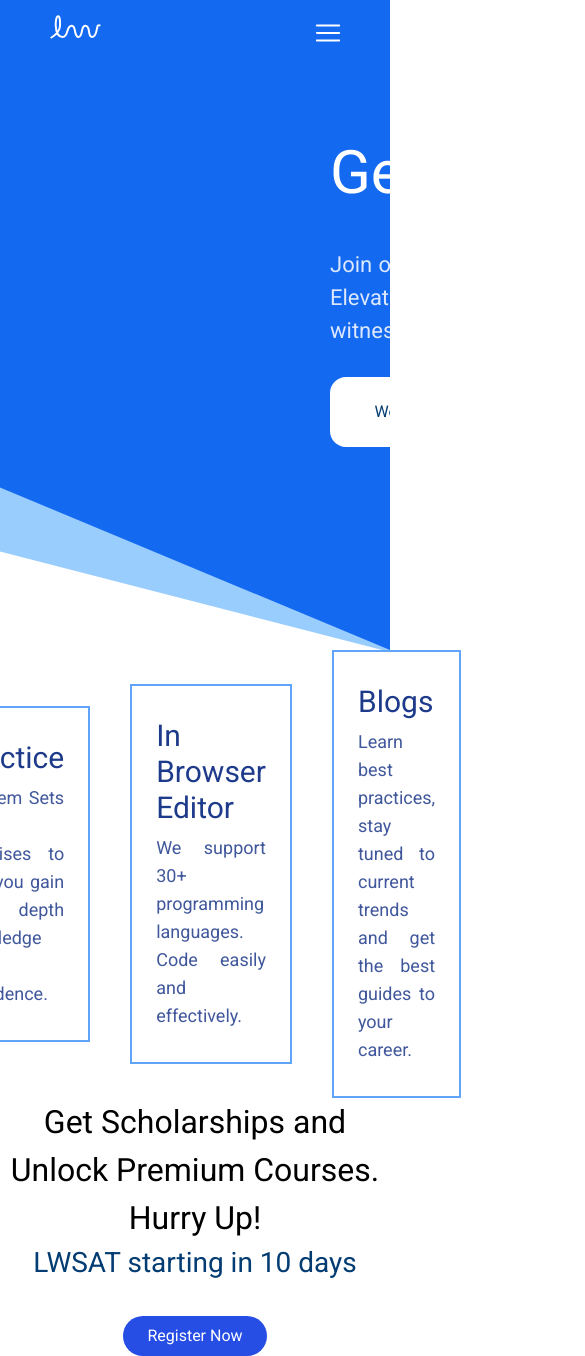
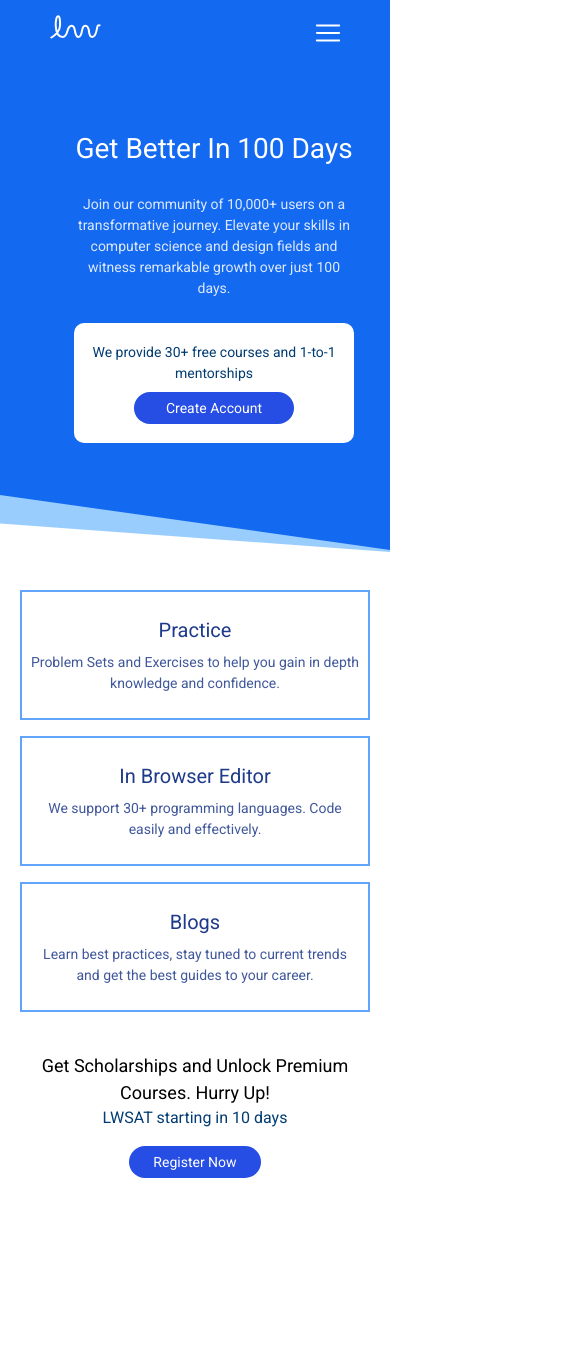
Before and after one commit to aayushi-2003/LearnWave, a React (Create React App) app: page / in a window 390 px wide. Shown: the top 1356 px of the page, 585 px wide, since content can reach past the window. After the commit the page ends 1218 px from the top, so only its background shows below. Built offline with nearby package versions, Linux system fonts and the light colour scheme.

Commit message:
Added responsiveness

```diff
--- a/src/App.js
+++ b/src/App.js
@@ -2,13 +2,15 @@ import './App.css';
 import Navbar from './Navbar';
 import Hero from './Hero';
 import Scholarship from './Scholarship';
-import { Features } from './Features';
+import {Features} from './Features';
+import Courses from './Courses';
 
 function App() {
   return (
     <div className="App">
       <Navbar/>
       <Hero/>
+      {/* <Courses/> */}
       <Features/>
       <Scholarship/>
     </div>
--- /dev/null
+++ b/src/Coursecard.js
@@ -0,0 +1,23 @@
+import React from 'react'
+
+const Coursecard = () => {
+  return (
+    <div className='relative'>
+        <div className='h-[300px] w-[300px] border-[3px] border-primary-blue rounded-xl px-[20px] py-[40px]'>
+            <h1 className='text-[25px]'>HTML and CSS</h1>
+            <p className='text-[16px]'>Learn web development from scratch with our beginner friendly HTML and CSS Course with 50+ exercises and 5 Projects.</p>
+            <p>5.5K+ Learners</p>
+            <div className='flex justify-between items-center'>
+                <h2>Free Certificate</h2>
+                <div className='flex'>
+                <h2>4.5</h2>
+                <img src="" alt="" />
+                </div>
+            </div>
+        </div>
+        <div></div>
+    </div>
+  )
+}
+
+export default Coursecard
--- /dev/null
+++ b/src/Courses.js
@@ -0,0 +1,23 @@
+import Coursecard from "./Coursecard"
+
+const Courses = () => {
+  return (
+    <div className="flex items-center justify-center flex-col pb-24 space-y-8">
+        <h1 className="text-[24px]">100+ Courses for you to choose from</h1>
+        <div className="tab-nav h-[80px] w-[1000px] bg-secondary-blue rounded-full flex items-center justify-center">
+            <ul  className="flex items-center justify-center space-x-24 text-white text-[22px]">
+                <li>Web Development</li>
+                <li>Design</li>
+                <li>Learn To Code</li>
+                <li>Data Science</li>
+            </ul>
+        </div>
+        <div className="course-cards">
+            <Coursecard/>
+
+        </div>
+    </div>
+  )
+}
+
+export default Courses
--- a/src/Features.js
+++ b/src/Features.js
@@ -1,17 +1,17 @@
 export const Features = () => {
   return (
-    <div className="flex justify-center items-center space-x-10">
-        <div className="border-2 border-blue-400 w-[350px] px-6 py-8 space-y-2">
-            <h1 className='text-3xl text-blue-900'>Practice</h1>
-            <p className="text-lg text-blue-900 text-justify text-opacity-85">Problem Sets and Exercises to help you gain in depth knowledge and confidence.</p>
+    <div className="flex flex-col md:flex-row justify-center items-center space-y-4 md:space-y-0 space-x-0 md:space-x-4 lg:space-x-8 xl:space-x-10 py-10 px-20">
+        <div className="h-[130px] lg:h-[170px] xl:h-[195px] border-2 border-blue-400 w-[350px] lg:w-[300px] xl:w-[350px] px-2 lg:px-6 py-4 xl:py-8 space-y-2 flex flex-col justify-center items-center md:items-start">
+            <h1 className='text-xl lg:text-2xl xl:text-3xl text-blue-900'>Practice</h1>
+            <p className="text-[14px] lg:text-base xl:text-lg text-blue-900 text-center md:text-justify text-opacity-85">Problem Sets and Exercises to help you gain in depth knowledge and confidence.</p>
         </div>
-        <div className="border-2 border-blue-400 w-[350px] px-6 py-8 space-y-2">
-            <h1 className='text-3xl text-blue-900'>In Browser Editor</h1>
-            <p className="text-lg text-blue-900 text-justify text-opacity-85">We support 30+ programming languages. Code easily and effectively.</p>
+        <div className="h-[130px] lg:h-[170px] xl:h-[195px] border-2 border-blue-400 w-[350px] lg:w-[300px] xl:w-[350px] px-2 lg:px-6 py-4 xl:py-8 space-y-2 flex flex-col justify-center items-center md:items-start">
+            <h1 className='text-xl lg:text-2xl xl:text-3xl text-blue-900'>In Browser Editor</h1>
+            <p className="text-[14px] lg:text-base xl:text-lg text-blue-900 text-center md:text-justify text-opacity-85">We support 30+ programming languages. Code easily and effectively.</p>
         </div>
-        <div className="border-2 border-blue-400 w-[350px] px-6 py-8 space-y-2">
-            <h1 className='text-3xl text-blue-900'>Blogs</h1>
-            <p className="text-lg text-blue-900 text-justify text-opacity-85">Learn best practices, stay tuned to current trends and get the best guides to your career.</p>
+        <div className="h-[130px] lg:h-[170px] xl:h-[195px] border-2 border-blue-400 w-[350px] lg:w-[300px] xl:w-[350px] px-2 lg:px-6 py-4 xl:py-8 space-y-2 flex flex-col justify-center items-center md:items-start">
+            <h1 className='text-xl lg:text-2xl xl:text-3xl text-blue-900'>Blogs</h1>
+            <p className="text-[14px] lg:text-base xl:text-lg text-blue-900 text-center md:text-justify text-opacity-85">Learn best practices, stay tuned to current trends and get the best guides to your career.</p>
         </div>
 
     </div>
--- a/src/Hero.js
+++ b/src/Hero.js
@@ -2,18 +2,19 @@ import heroImg from './assets/heroImg.svg';
 const Hero = () => {
   return (
     <div className=''>
-        <div className="bg-primary-blue h-[650px] w-full z-[-10]absolute top-0 clip-bg-one px-[150px]">
-        <div className='hero-content flex items-center justify-between absolute top-[8rem] space-x-[180px]'>
-            <div className='image-box'>
-                <img src={heroImg} alt="image" className='h-[300px] w-auto ' />
+        <div className="bg-primary-blue h-[550px] md:h-[520px] lg:h-[550px] xl:h-[650px] w-full z-[-10]absolute top-0 clip-bg-one px-[50px] md:px-[100px] xl:px-[150px]">
+
+        <div className='hero-content flex items-center justify-between absolute top-[8rem] space-x-[24px] md:space-x-[35px] lg:space-x-[50px] xl:space-x-[135px]'>
+            <div className='image-box hidden lg:block'>
+                <img src={heroImg} alt="image" className='h-[250px] xl:h-[300px] w-auto ' />
             </div>
-            <div className='w-[650px] flex flex-col justify-center space-y-[30px]'>
-                <h1 className='text-[60px] text-white'>Get Better In 100 Days</h1>
-                <p className='text-[22px] text-white text-opacity-85 text-justify '>Join our community of 10,000+ users on a transformative journey. Elevate your skills in computer science and design fields and witness remarkable growth over just 100 days.</p>
-                <div className='w-[650px] h-[70px] bg-white rounded-[16px] flex items-center justify-center space-x-4'>
-                    <p className='text-[#023C72] text-[16px]'>We provide 30+ free courses and 1-to-1 mentorships</p>
-                    <button className='bg-secondary-blue px-8 py-1 rounded-full'>
-                        <span className='text-white'>Create Account</span>
+            <div className='w-[280px] md:w-[500px] xl:w-[650px] flex flex-col justify-center items-center space-y-[24px] xl:space-y-[30px]'>
+                <h1 className='text-[28px] md:text-[40px] xl:text-[60px] text-white'>Get Better In 100 Days</h1>
+                <p className='text-[14px] md:text-[16px] lg:text-[18px] xl:text-[22px] text-white text-opacity-85 text-center lg:text-justify'>Join our community of 10,000+ users on a transformative journey. Elevate your skills in computer science and design fields and witness remarkable growth over just 100 days.</p>
+                <div className='w-[280px] md:w-[500px] xl:w-[650px] h-[120px] md:h-[80px] lg:h-[50px] xl:h-[70px] bg-white rounded-[10px] xl:rounded-[16px] flex flex-col lg:flex-row items-center justify-center max-lg:space-y-2 lg:space-x-4'>
+                    <p className='text-[#023C72] text-[14px] md:text-[16px] lg:text-[14px] xl:text-[16px] text-center'>We provide 30+ free courses and 1-to-1 mentorships</p>
+                    <button className='bg-secondary-blue px-8 lg:px-4 xl:px-8 py-1 xl:py-2 rounded-full hover:bg-opacity-85'>
+                        <span className='text-[14px] md:text-base text-white text-nowrap'>Create Account</span>
                     </button>
                 </div>
             </div>
@@ -21,7 +22,7 @@ const Hero = () => {
         </div>
 
         </div>
-        <div className="bg-[#80c1fe] bg-opacity-80 h-[670px] w-full z-[-10] absolute top-[-18px] clip-bg-two"></div>
+        <div className="bg-[#80c1fe] bg-opacity-80 h-[570px] md:h-[540px] lg:h-[570px] xl:h-[670px] w-full z-[-10] absolute top-[-18px] clip-bg-two"></div>
     </div>
   )
 }
--- a/src/Navbar.js
+++ b/src/Navbar.js
@@ -18,7 +18,7 @@ const Navbar = () => {
                 <RxHamburgerMenu className='h-7 w-7 '/>}
             </div>
 
-            <ul className={`md:flex md:items-center md:justify-center md:py-0 py-12 md:pl-10 absolute md:static bg-primary-blue md:z-auto z-[-1] left-0 w-full xl:space-x-6 xl:text-[22px] text-[18px] lg:space-x-3 space-y-4 md:space-y-0 font-medium md:w-auto transition-all duration-500 ease-in ${toggleMenu?'top-10':'top-[-490px]'}`}>
+            <ul className={`md:flex md:items-center md:justify-center md:py-0 py-12 md:pl-10 absolute md:static bg-primary-blue md:z-auto z-[-1] left-0 w-full xl:space-x-6 xl:text-[22px] text-[18px] space-x-3 space-y-4 md:space-y-0 font-medium md:w-auto transition-all duration-500 ease-in ${toggleMenu?'top-10':'top-[-490px]'}`}>
                 <li className="text-white text-opacity-95 cursor-pointer md:hover:border-b-yellow-300 md:hover:border-b-[3px] px-2">Explore</li>
                 <li className="text-white text-opacity-95 cursor-pointer  md:hover:border-b-yellow-300 md:hover:border-b-[3px] px-2">Courses</li>
                 <li className="text-white text-opacity-95 cursor-pointer md:hover:border-b-yellow-300 md:hover:border-b-[3px] px-2">Practice</li>
--- a/src/Scholarship.js
+++ b/src/Scholarship.js
@@ -2,11 +2,11 @@ import React from 'react'
 
 const Scholarship = () => {
   return (
-    <div className='w-full h-auto flex items-center justify-center flex-col'>
-        <h1 className='text-[32px] text-center'>Get Scholarships and Unlock Premium Courses. Hurry Up!</h1>
-        <h2 className='text-[28px] text-center text-[#023C72]'>LWSAT starting in 10 days</h2>
-        <button className='bg-secondary-blue round-full py-2 px-6 rounded-full text-white mt-8'>
-            Register Now
+    <div className='w-full h-auto flex items-center justify-center flex-col pb-10 px-6'>
+        <h1 className='text-[18px] md:text-[24px] lg:text-[32px] text-center'>Get Scholarships and Unlock Premium Courses. Hurry Up!</h1>
+        <h2 className='text-[16px] md:text-[20px] lg:text-[28px] text-center text-[#023C72]'>LWSAT starting in 10 days</h2>
+        <button className='bg-secondary-blue round-full py-1 md:py-2 px-6 rounded-full text-white mt-4 lg:mt-8 hover:bg-opacity-85'>
+            <span className='text-[14px] md:text-base'>Register Now</span>
         </button>
     </div>
   )
--- a/src/index.css
+++ b/src/index.css
@@ -52,6 +52,16 @@
   top: 15px;
 }
 
+
+.clip-bg-one{
+  clip-path: polygon(0 0, 100% 0, 100% 100%, 0 75%);
+}
+
+.clip-bg-two{
+  clip-path: polygon(0 0, 100% 0, 100% 100%, 0 85%);
+}
+
+
 @media screen and (max-width: 1024px) {
   .btn{
     padding: 6px 24px;
@@ -62,12 +72,18 @@
   .btn{
     padding: 6px 20px;
   }
+  .clip-bg-one{
+    clip-path: polygon(0 0, 100% 0, 100% 100%, 0 80%);
+  }
+  .clip-bg-two{
+    clip-path: polygon(0 0, 100% 0, 100% 100%, 0 90%);
+  }
 }
-
-.clip-bg-one{
-  clip-path: polygon(0 0, 100% 0, 100% 100%, 0 75%);
+@media screen and (max-width: 522px) {
+  .clip-bg-one{
+    clip-path: polygon(0 0, 100% 0, 100% 100%, 0 90%);
+  }
+  .clip-bg-two{
+    clip-path: polygon(0 0, 100% 0, 100% 100%, 0 95%);
+  }
 }
-
-.clip-bg-two{
-  clip-path: polygon(0 0, 100% 0, 100% 100%, 0 85%);
-}
```
